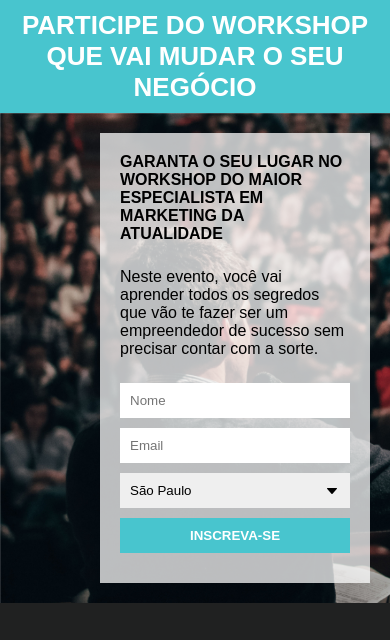
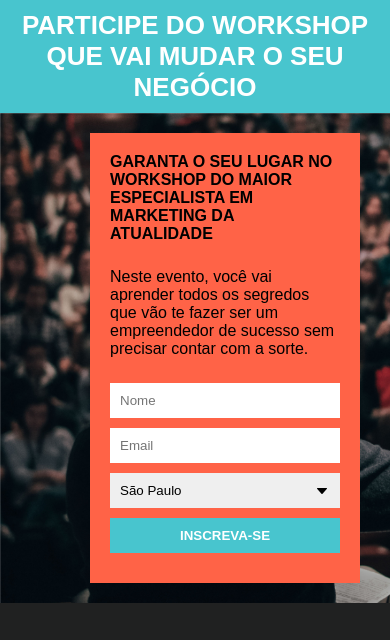
Before and after one commit to satulg01/pagina-de-captura, a plain HTML site: page index.html in a window 390 px wide. Shown: the top 640 px of the page. Drawn offline with Linux system fonts and the light colour scheme; grey boxes are pictures that could not be loaded.

Commit message:
Iniciando Responsividade

```diff
--- a/css/style.css
+++ b/css/style.css
@@ -82,3 +82,16 @@ footer{
 .description h3{
     font-size: 24px;
 }
+
+@media screen and (max-width: 600px) {
+    .formContainer{
+        background-color: tomato;
+        float: none;
+        position: relative;
+        left: 20%;
+    }
+    header{
+        position: relative;
+    }
+
+}
```
